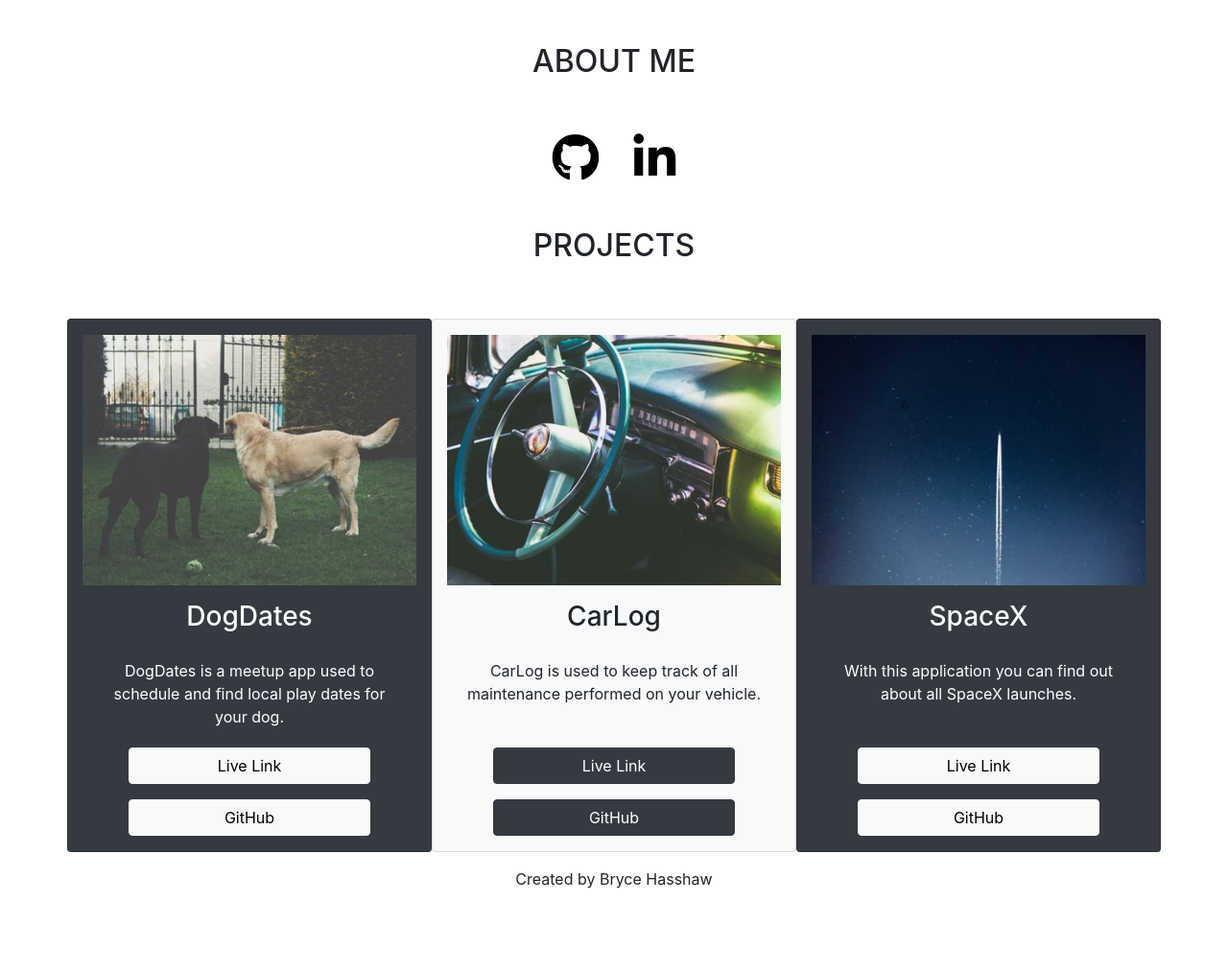
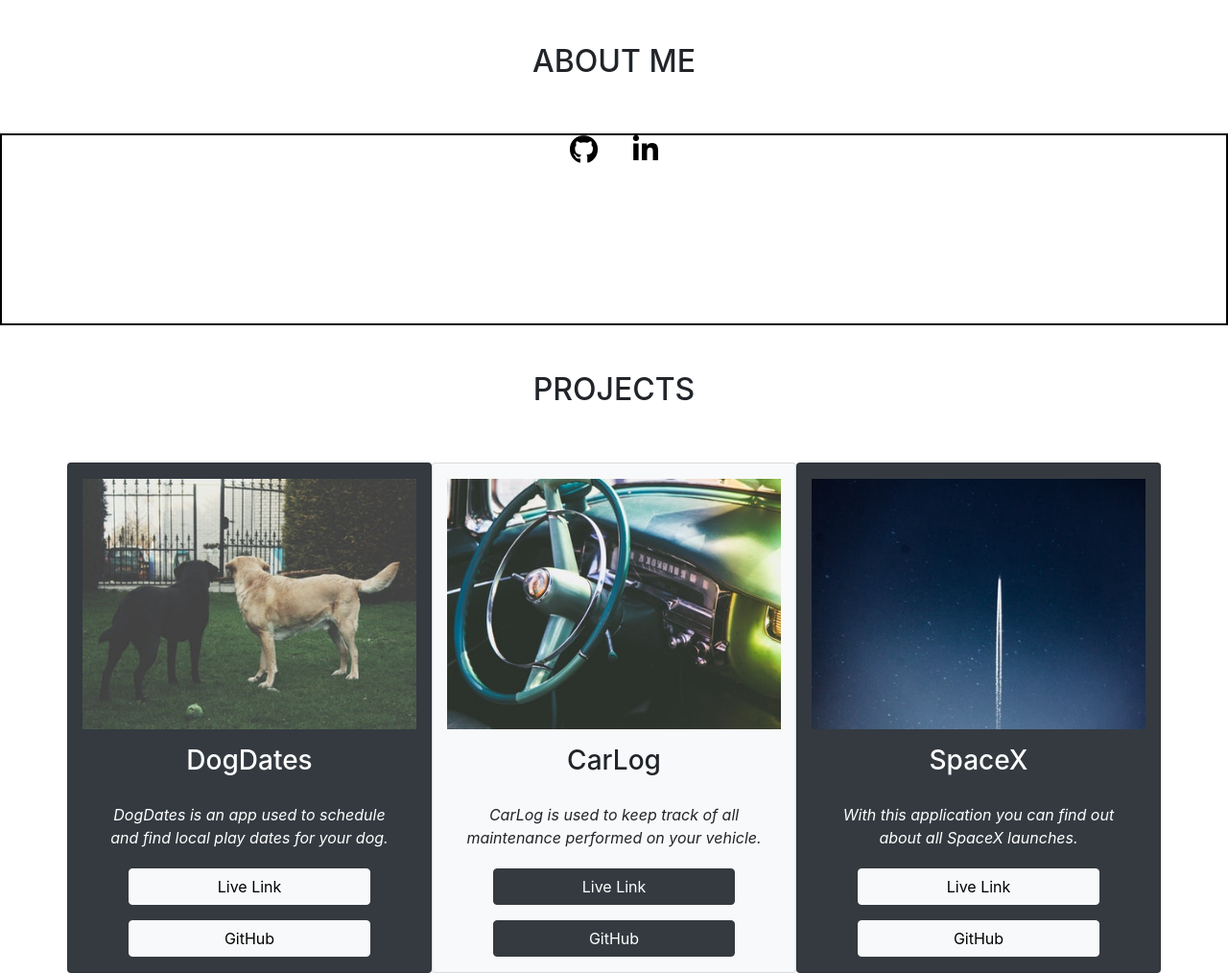
Before and after one commit to bhasshaw/portfolio, a plain HTML site: page index.html in a window 1280 px wide. Shown: the part 660-1674 px from the top of the page at 96% size. Before the commit the page ends 1604 px from the top, so only its background shows below. Drawn offline with nearby package versions, Linux system fonts and the light colour scheme.

Commit message:
about me container

```diff
--- a/index.html
+++ b/index.html
@@ -48,13 +48,13 @@
         </header>
         <!-- ABOUT -->
         <section id="about">
-            <div class="container text-center">
+            <div class="text-center">
                 <div class="row">
                     <div class="col-lg-12 my-5 text-center">
                         <h2 class="text-uppercase">About Me</h2>
                     </div>
                 </div>
-                <div>
+                <div class="myself">
                     <a href="https://github.com/bhasshaw"><i class="icon mx-3 fab fa-github"></i></a>
                     <a href="https://www.linkedin.com/in/brycehasshaw/"><i class="icon mx-3 fab fa-linkedin-in"></i></a>
                 </div>
@@ -74,7 +74,7 @@
                         <img class="" src="./views/dogs.jpeg" alt="picture of two dogs">
                         <h3 class="mt-3">DogDates</h3>
                         <div class="card-body">
-                            <p class="card-text">DogDates is a meetup app used to schedule and find local play dates for your dog.</p>
+                            <p class="card-text font-italic">DogDates is an app used to schedule and find local play dates for your dog.</p>
                         </div>
                         <a href="https://thawing-reef-84959.herokuapp.com/" target="_blank" class="btn mx-5 mb-3 btn-light">Live Link</a>
                         <a href="https://github.com/bhasshaw/react-capstone-client" target="_blank" class="btn mx-5 mb-3 btn-light">GitHub</a>
@@ -83,7 +83,7 @@
                         <img class="" src="./views/car.jpeg" alt="picture of an interior of a car">
                         <h3 class="mt-3">CarLog</h3>
                         <div class="card-body">
-                            <p class="card-text">CarLog is used to keep track of all maintenance performed on your vehicle.</p>
+                            <p class="card-text font-italic">CarLog is used to keep track of all maintenance performed on your vehicle.</p>
                         </div>
                         <a href="https://hidden-hamlet-51955.herokuapp.com/" target="_blank" class="btn mx-5 mb-3 btn-dark text-white">Live Link</a>
                         <a href="https://github.com/bhasshaw/carlog" target="_blank" class="btn mx-5 mb-3 btn-dark text-white">GitHub</a>
@@ -92,7 +92,7 @@
                         <img class="" src="./views/rocket.jpeg" alt="picture of a rocket in the sky">
                         <h3 class="mt-3">SpaceX</h3>
                         <div class="card-body">
-                            <p class="card-text">With this application you can find out about all SpaceX launches.</p>
+                            <p class="card-text font-italic">With this application you can find out about all SpaceX launches.</p>
                         </div>
                         <a href="https://bhasshaw.github.io/spacex-api/" target="_blank" class="btn mx-5 mb-3 btn-light">Live Link</a>
                         <a href="https://github.com/bhasshaw/spacex-api" target="_blank" class="btn mx-5 mb-3 btn-light">GitHub</a>
--- a/main.css
+++ b/main.css
@@ -2,7 +2,6 @@
     text-align: center;
     color: white;
     background-image: url("./views/header.jpg");
-    /* background-color: grey; */
     background-repeat: no-repeat;
     background-attachment: scroll;
     background-position: center center;
@@ -16,12 +15,6 @@
     padding-bottom: 100px;
 }
 
-header.masthead .intro-text .intro-lead-in {
-    font-size: 35px;
-    line-height: 22px;
-    margin-bottom: 25px;
-}
-
 header.masthead .intro-text .heading {
     font-size: 35px;
     font-weight: 700;
@@ -33,11 +26,6 @@
     header.masthead .intro-text {
         padding-top: 300px;
         padding-bottom: 200px;
-    }
-    header.masthead .intro-text .intro-lead-in {
-        font-size: 40px;
-        line-height: 40px;
-        margin-bottom: 25px;
     }
     header.masthead .intro-text .heading {
         font-size: 55px;
@@ -60,7 +48,7 @@
 }
 
 .icon {
-    font-size: 50px;
+    font-size: 30px;
 }
 
 html {
@@ -84,3 +72,8 @@
         float:none;
     }
 }
+
+.myself {
+    border: 2px black solid;
+    height: 200px;
+}
```
